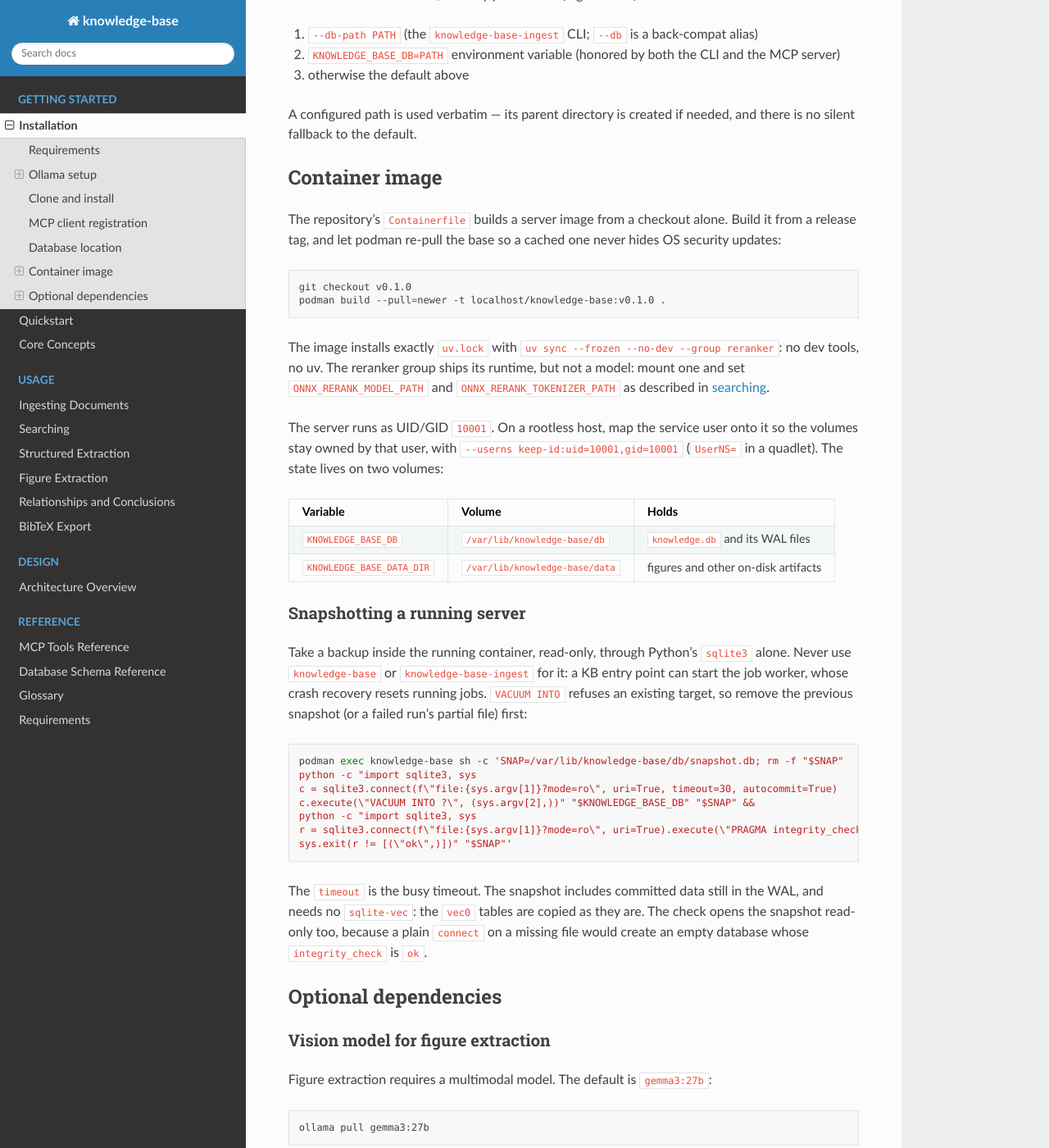
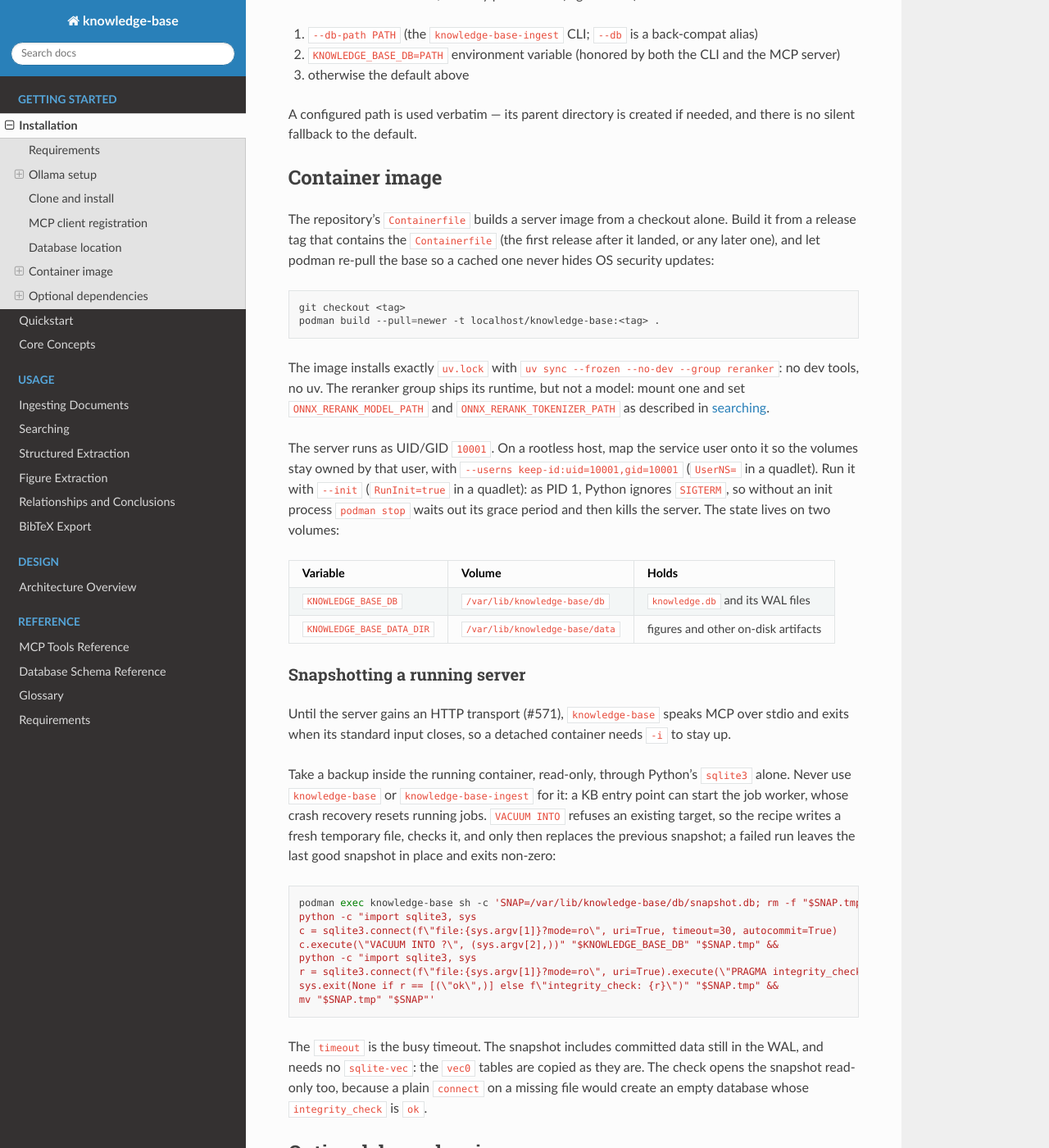
Before and after one commit to dutiona/knowledge-base, a Sphinx documentation site: the page built from docs/getting-started/installation.md, in a window 1280 px wide and 1400 px high, scrolled down 2071 px. Shown: the whole window at 82% size. Built offline with Sphinx 7.4.7 and the Read the Docs theme 3.1.0, drawn with Linux system fonts in a browser that asks for light colours.

Commit message:
docs(install): keep the last good snapshot and say how to run the image
Review of #575 found three ways the container section misled:
- it built from v0.1.0, a tag that predates the Containerfile;
- the recipe removed the last good snapshot before the new one was
  checked, so a failed run left none, or a half-written file under the
  canonical name; it now writes a temporary file, checks it, then
  renames it, and names the failing check;
- it described a long-running server, but the stdio server exits when
  its standard input closes, and as PID 1 it ignores SIGTERM, so
  podman stop killed it after the grace period. Both are measured:
  -d without -i exits at once, and --init stops it in under a second.

````diff
--- a/docs/getting-started/installation.md
+++ b/docs/getting-started/installation.md
@@ -98,12 +98,13 @@ there is no silent fallback to the default.
 
 ## Container image
 
-The repository's `Containerfile` builds a server image from a checkout alone. Build it from a release tag, and let
-podman re-pull the base so a cached one never hides OS security updates:
+The repository's `Containerfile` builds a server image from a checkout alone. Build it from a release tag that
+contains the `Containerfile` (the first release after it landed, or any later one), and let podman re-pull the base so
+a cached one never hides OS security updates:
 
 ```bash
-git checkout v0.1.0
-podman build --pull=newer -t localhost/knowledge-base:v0.1.0 .
+git checkout <tag>
+podman build --pull=newer -t localhost/knowledge-base:<tag> .
 ```
 
 The image installs exactly `uv.lock` with `uv sync --frozen --no-dev --group reranker`: no dev tools, no uv. The
@@ -111,7 +112,9 @@ reranker group ships its runtime, but not a model: mount one and set `ONNX_RERAN
 `ONNX_RERANK_TOKENIZER_PATH` as described in [searching](../usage/searching.md#cross-encoder-reranking).
 
 The server runs as UID/GID `10001`. On a rootless host, map the service user onto it so the volumes stay owned by
-that user, with `--userns keep-id:uid=10001,gid=10001` (`UserNS=` in a quadlet). The state lives on two volumes:
+that user, with `--userns keep-id:uid=10001,gid=10001` (`UserNS=` in a quadlet). Run it with `--init`
+(`RunInit=true` in a quadlet): as PID 1, Python ignores `SIGTERM`, so without an init process `podman stop` waits out
+its grace period and then kills the server. The state lives on two volumes:
 
 | Variable                  | Volume                         | Holds                               |
 | ------------------------- | ------------------------------ | ----------------------------------- |
@@ -120,18 +123,23 @@ that user, with `--userns keep-id:uid=10001,gid=10001` (`UserNS=` in a quadlet).
 
 ### Snapshotting a running server
 
+Until the server gains an HTTP transport (#571), `knowledge-base` speaks MCP over stdio and exits when its standard
+input closes, so a detached container needs `-i` to stay up.
+
 Take a backup inside the running container, read-only, through Python's `sqlite3` alone. Never use `knowledge-base`
 or `knowledge-base-ingest` for it: a KB entry point can start the job worker, whose crash recovery resets running
-jobs. `VACUUM INTO` refuses an existing target, so remove the previous snapshot (or a failed run's partial file) first:
+jobs. `VACUUM INTO` refuses an existing target, so the recipe writes a fresh temporary file, checks it, and only then
+replaces the previous snapshot; a failed run leaves the last good snapshot in place and exits non-zero:
 
 ```bash
-podman exec knowledge-base sh -c 'SNAP=/var/lib/knowledge-base/db/snapshot.db; rm -f "$SNAP"
+podman exec knowledge-base sh -c 'SNAP=/var/lib/knowledge-base/db/snapshot.db; rm -f "$SNAP.tmp"
 python -c "import sqlite3, sys
 c = sqlite3.connect(f\"file:{sys.argv[1]}?mode=ro\", uri=True, timeout=30, autocommit=True)
-c.execute(\"VACUUM INTO ?\", (sys.argv[2],))" "$KNOWLEDGE_BASE_DB" "$SNAP" &&
+c.execute(\"VACUUM INTO ?\", (sys.argv[2],))" "$KNOWLEDGE_BASE_DB" "$SNAP.tmp" &&
 python -c "import sqlite3, sys
 r = sqlite3.connect(f\"file:{sys.argv[1]}?mode=ro\", uri=True).execute(\"PRAGMA integrity_check\").fetchall()
-sys.exit(r != [(\"ok\",)])" "$SNAP"'
+sys.exit(None if r == [(\"ok\",)] else f\"integrity_check: {r}\")" "$SNAP.tmp" &&
+mv "$SNAP.tmp" "$SNAP"'
 ```
 
 The `timeout` is the busy timeout. The snapshot includes committed data still in the WAL, and needs no `sqlite-vec`:
````
